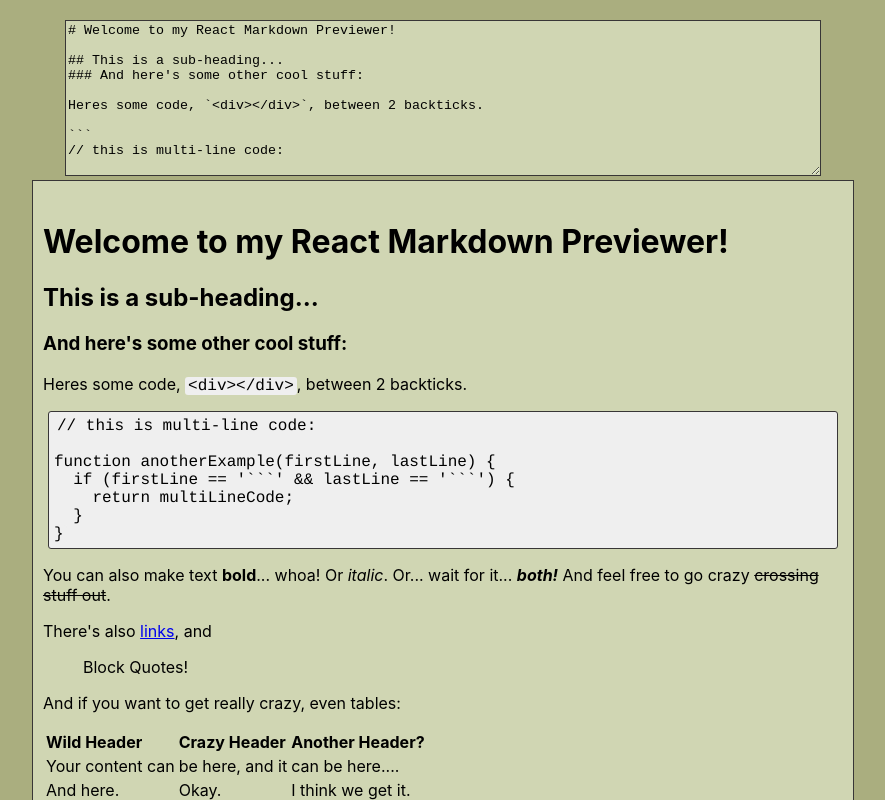
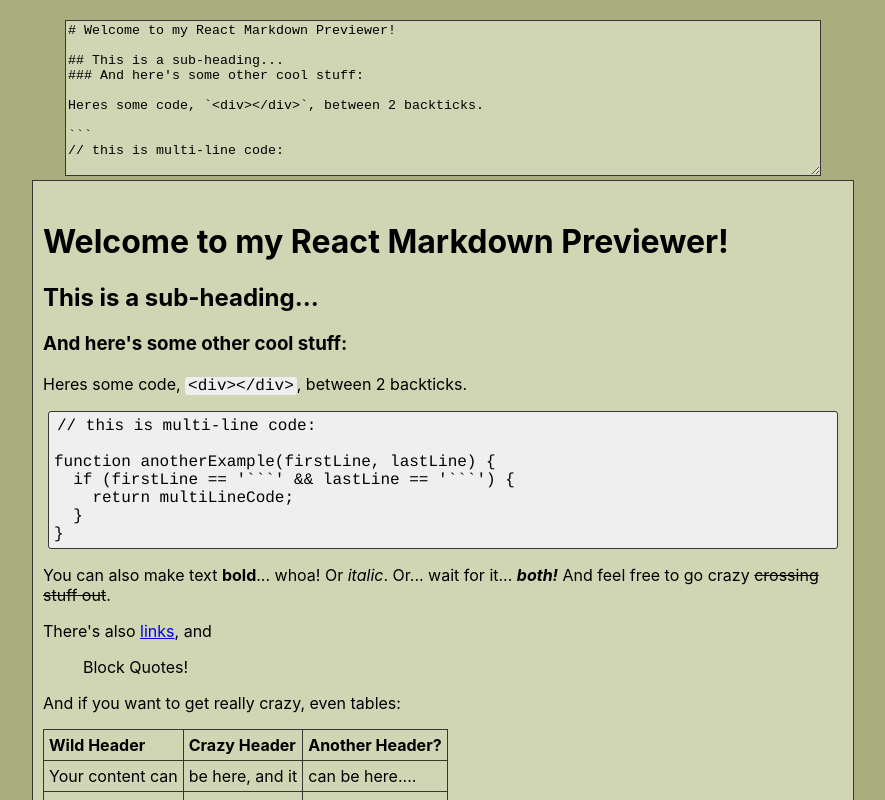
Before and after one commit to Nathanael-Whitrow/markdown-viewer, a React (Create React App) app: page / in a window 1280 px wide. Shown: the top 800 px of the page, without its empty margins (197-1082 px from the left). Built offline with nearby package versions, Linux system fonts and the light colour scheme.

Commit message:
Add CSS for tables

```diff
--- a/src/App.css
+++ b/src/App.css
@@ -56,3 +56,11 @@
   border: 1px solid var(--border-color);
   overflow-x: scroll;
 }
+
+table,
+th,
+td {
+  border: 1px solid var(--border-color);
+  border-collapse: collapse;
+  padding: 5px;
+}
```
